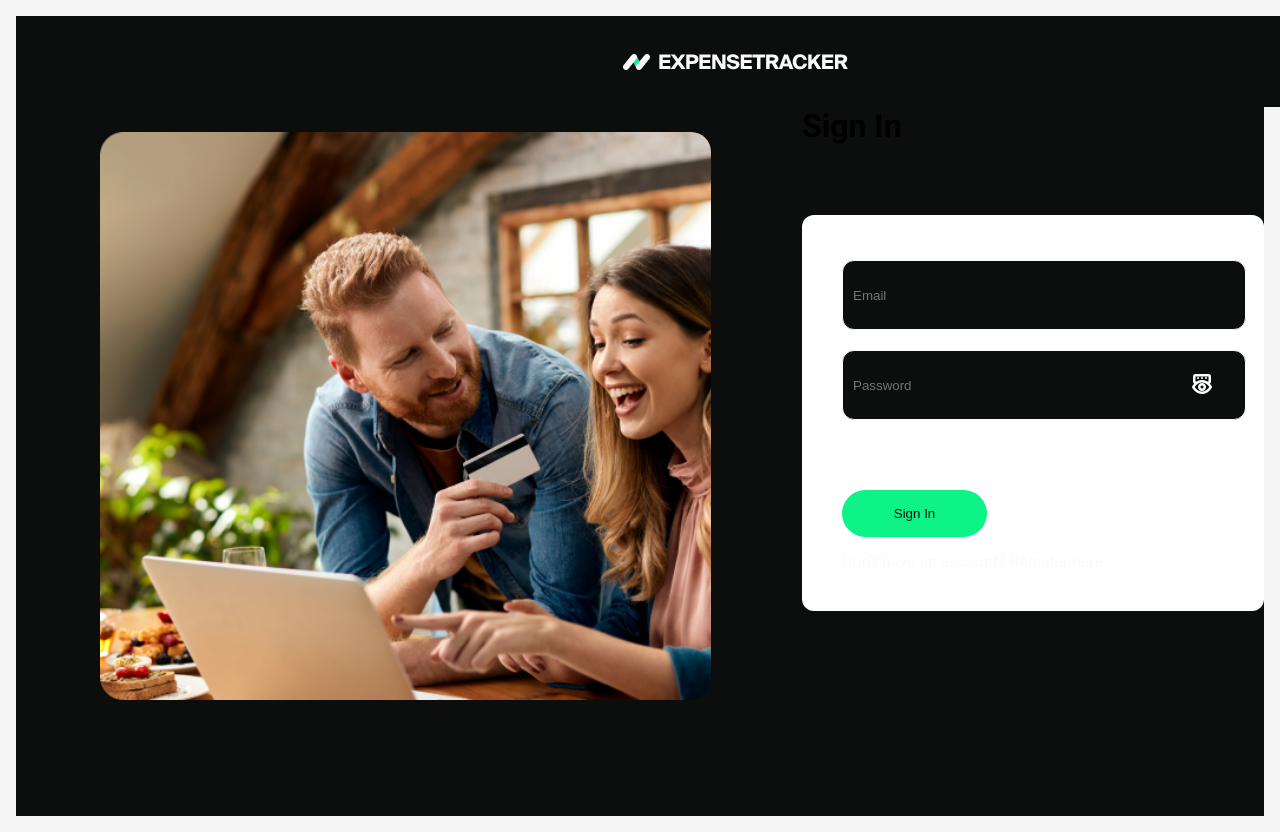
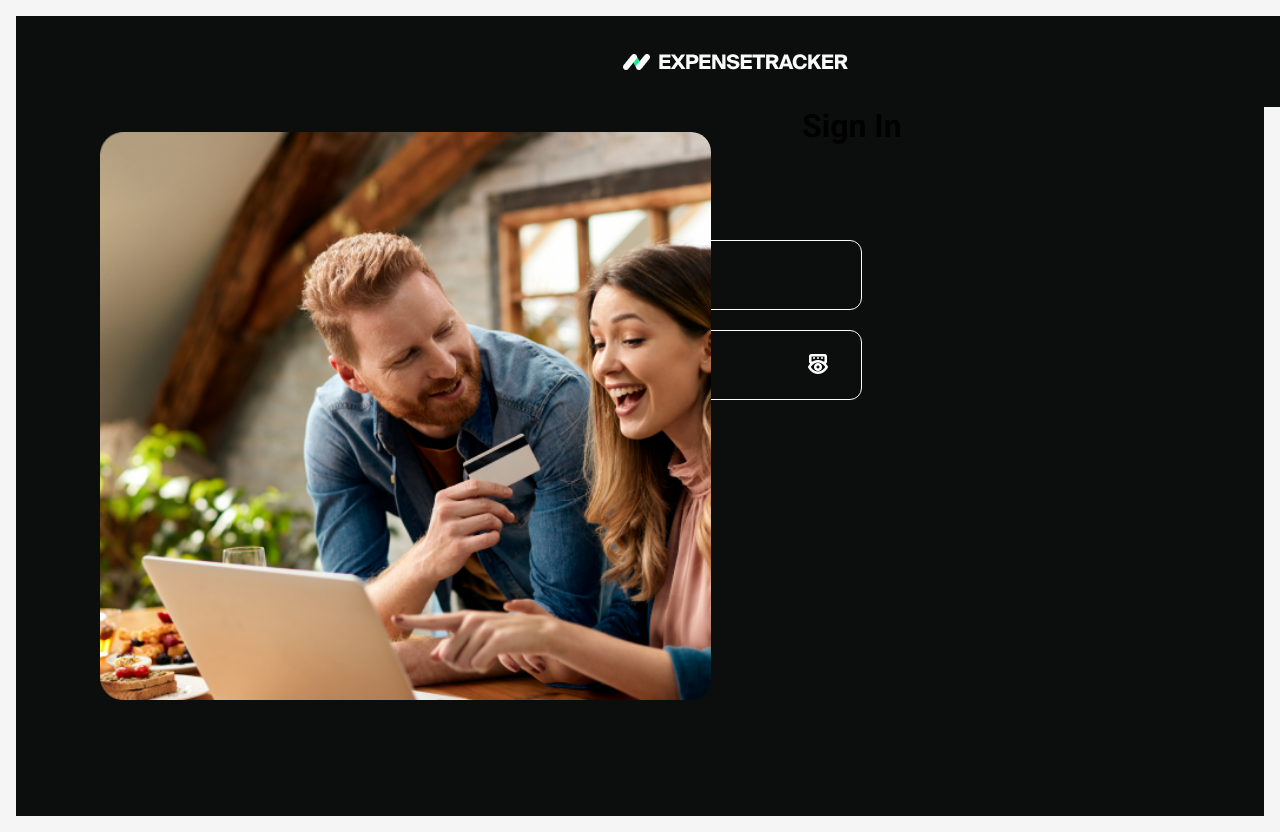
Before and after one commit to Reuelle/expense-tracker, a React (Create React App) app: page /expense-tracker/login in a window 1280 px wide. Shown: the top 832 px of the page. Built offline with nearby package versions, Linux system fonts and the light colour scheme.

Commit message:
Update LoginPage.jsx

```diff
--- a/src/components/LoginPage/LoginPage.jsx
+++ b/src/components/LoginPage/LoginPage.jsx
@@ -1,3 +1,4 @@
+// src/components/LoginPage/LoginPage.jsx
 import React from 'react';
 import AuthForm from '../AuthForm/AuthForm'; // Adjust the import path as needed
 import Decoration from '../Decoration/Decoration'; // Import the Decoration component
@@ -25,7 +26,6 @@ const LoginPage = () => {
         <p>Welcome back to effortless expense tracking! Your financial dashboard awaits.</p>
       </div>
       </header>
-      <div className={styles.loginForm}>
       <AuthForm
         formFields={[
           { name: 'email', type: 'email', placeholder: 'Email' },
@@ -38,7 +38,6 @@ const LoginPage = () => {
         navigation={{ href: '/register', text: "Don't have an account? Register here" }}
       />
     </div>
-    </div>
   );
 };
 
```
Lines whose indentation alone changed are shown as unchanged.
